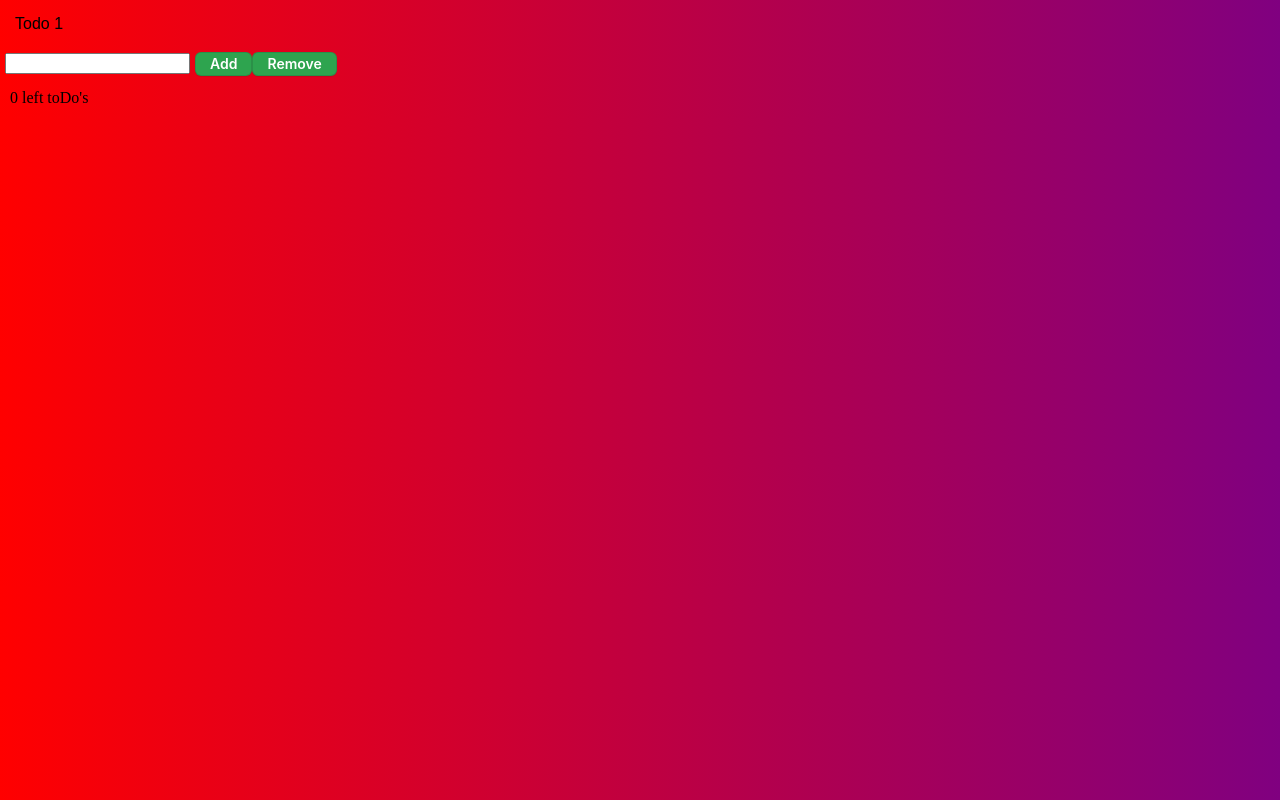
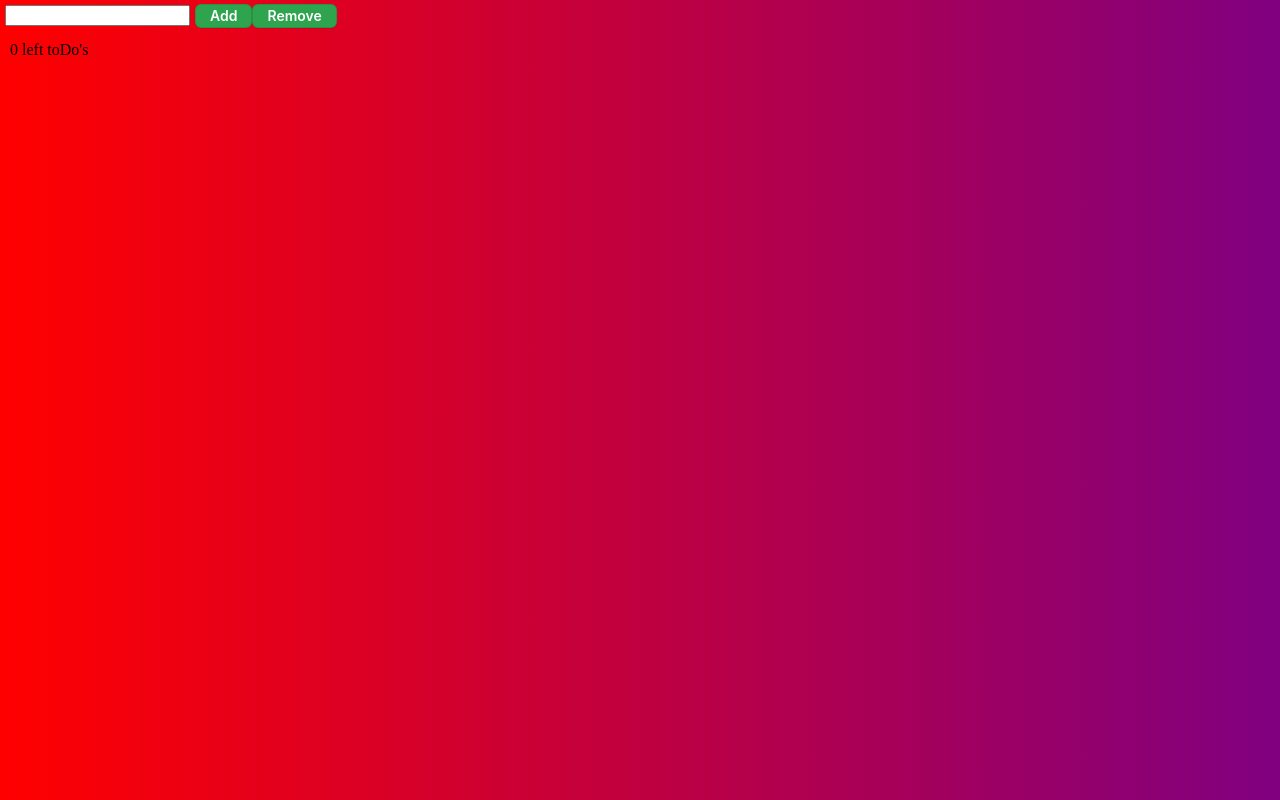
Before and after one commit to jakifasty/toDoListApp, a React (Create React App) app in the folder to-do-list-app/: page / in a window 1280 px wide. Built offline with nearby package versions, Linux system fonts and the light colour scheme.

Commit message:
adding checkbox to List elements and fix file names

```diff
--- a/to-do-list-app/src/App.js
+++ b/to-do-list-app/src/App.js
@@ -4,7 +4,7 @@
 
 function App() {
 
-  const [todos, setTodos] = useState([{id: 1, name: 'Todo 1', compete: false}]) //useState returns an array of two elements; todos elements, setToDos is a function updating all the todos
+  const [todos, setTodos] = useState([]) //useState returns an array of two elements; todos elements, setToDos is a function updating all the todos
   return ( //ToDoList is a React embedded component
     <>
       <ToDoList todos={todos} />
--- a/to-do-list-app/src/Todo.jsx
+++ b/to-do-list-app/src/Todo.js
@@ -3,7 +3,10 @@
 export default function ToDo({ todo }) {
   return (
     <div className='list-element'>
-        {todo}
+        <label>
+            <input type='checkbox' checked={todo.complete}></input>
+            {todo.name}
+        </label>
     </div>
   )
 }
--- a/to-do-list-app/src/TodoList.js
+++ b/to-do-list-app/src/TodoList.js
@@ -9,7 +9,7 @@
 
     return (
         todos.map(todo=> {
-            return <ToDo key={todo.id} todo={todo.name}/>
+            return <ToDo key={todo.id} todo={todo}/>
         })
     )
 }
```
